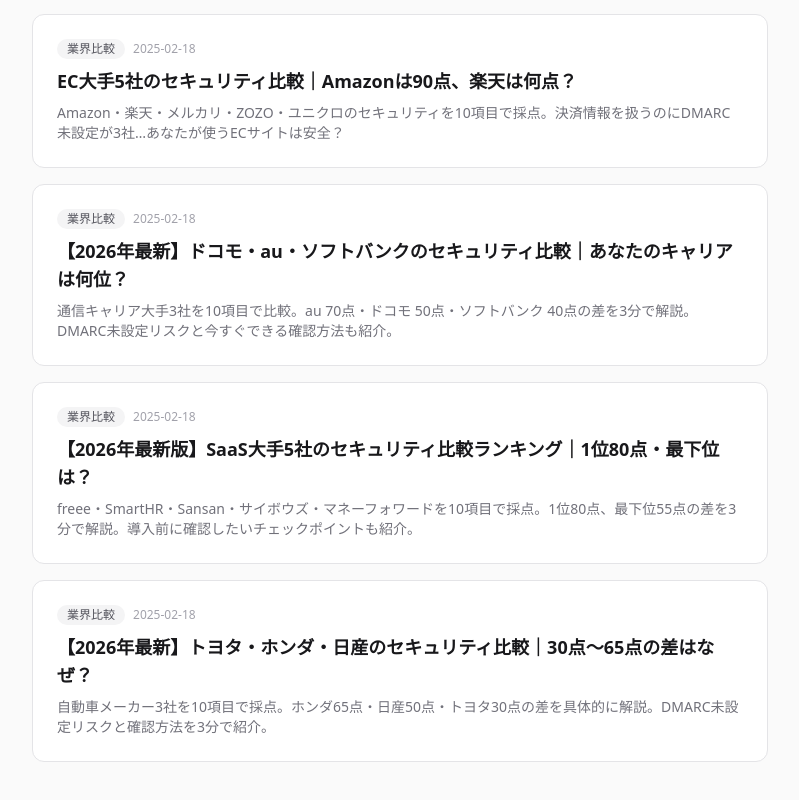
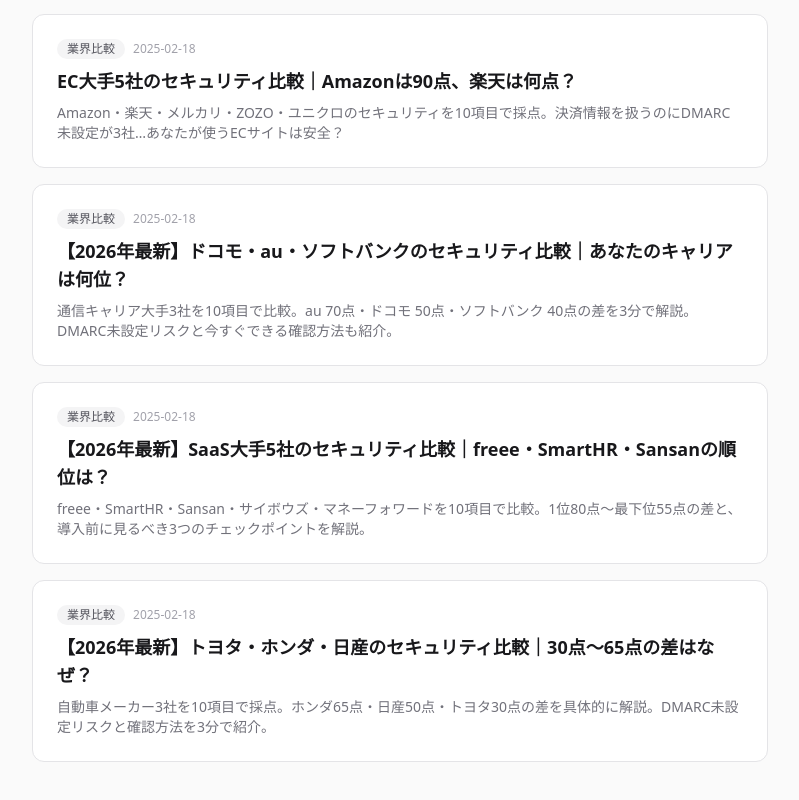
Before and after one commit to okkuso/security-checker, a Next.js app: page /blog in a window 1280 px wide. Shown: the part 9875-10675 px from the top of the page, without its empty margins (240-1039 px from the left). Built offline with nearby package versions, Linux system fonts and the light colour scheme.

Commit message:
Improve compare-saas title/description for CTR

```diff
--- a/src/content/articles.ts
+++ b/src/content/articles.ts
@@ -3517,8 +3517,8 @@
   },
   {
     slug: "compare-saas",
-    title: "【2026年最新版】SaaS大手5社のセキュリティ比較ランキング｜1位80点・最下位は？",
-    description: "freee・SmartHR・Sansan・サイボウズ・マネーフォワードを10項目で採点。1位80点、最下位55点の差を3分で解説。導入前に確認したいチェックポイントも紹介。",
+    title: "【2026年最新】SaaS大手5社のセキュリティ比較｜freee・SmartHR・Sansanの順位は？",
+    description: "freee・SmartHR・Sansan・サイボウズ・マネーフォワードを10項目で比較。1位80点〜最下位55点の差と、導入前に見るべき3つのチェックポイントを解説。",
     publishedAt: "2025-02-18",
     category: "業界比較",
     tags: ["SaaS", "業界比較", "freee", "SmartHR", "Sansan", "サイボウズ", "マネーフォワード"],
```
